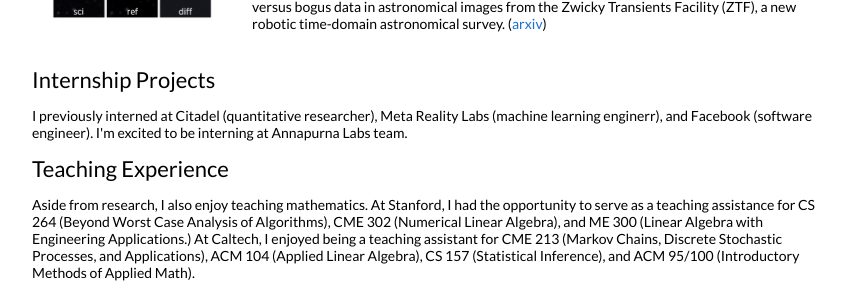
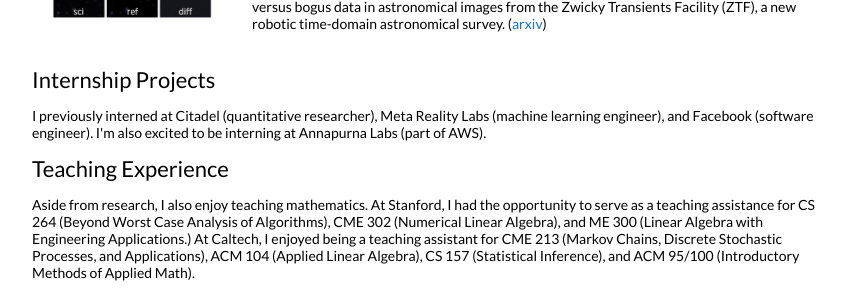
Before and after one commit to ishanikarmarkar/ishanikarmarkar.github.io, a Jekyll site: the page built from _posts/2025-10-01-sclb.markdown, in a window 1280 px wide. Shown: the part 2031-2331 px from the top of the page, without its empty margins (208-1054 px from the left). Built offline with Jekyll 4.4.1, drawn with Linux system fonts in a browser that asks for light colours; our own code applies the rules of GitHub Pages for plain Markdown files.

Commit message:
Corrected typo

```diff
--- a/_layouts/default.html
+++ b/_layouts/default.html
@@ -136,7 +136,7 @@
 
         <h2>Internship Projects </h2>
         <p>
-          I previously interned at Citadel (quantitative researcher), Meta Reality Labs (machine learning enginerr), and Facebook (software engineer). I'm excited to be interning at Annapurna Labs team.
+          I previously interned at Citadel (quantitative researcher), Meta Reality Labs (machine learning engineer), and Facebook (software engineer). I'm also excited to be interning at Annapurna Labs (part of AWS).
         </p>
 
 
```
